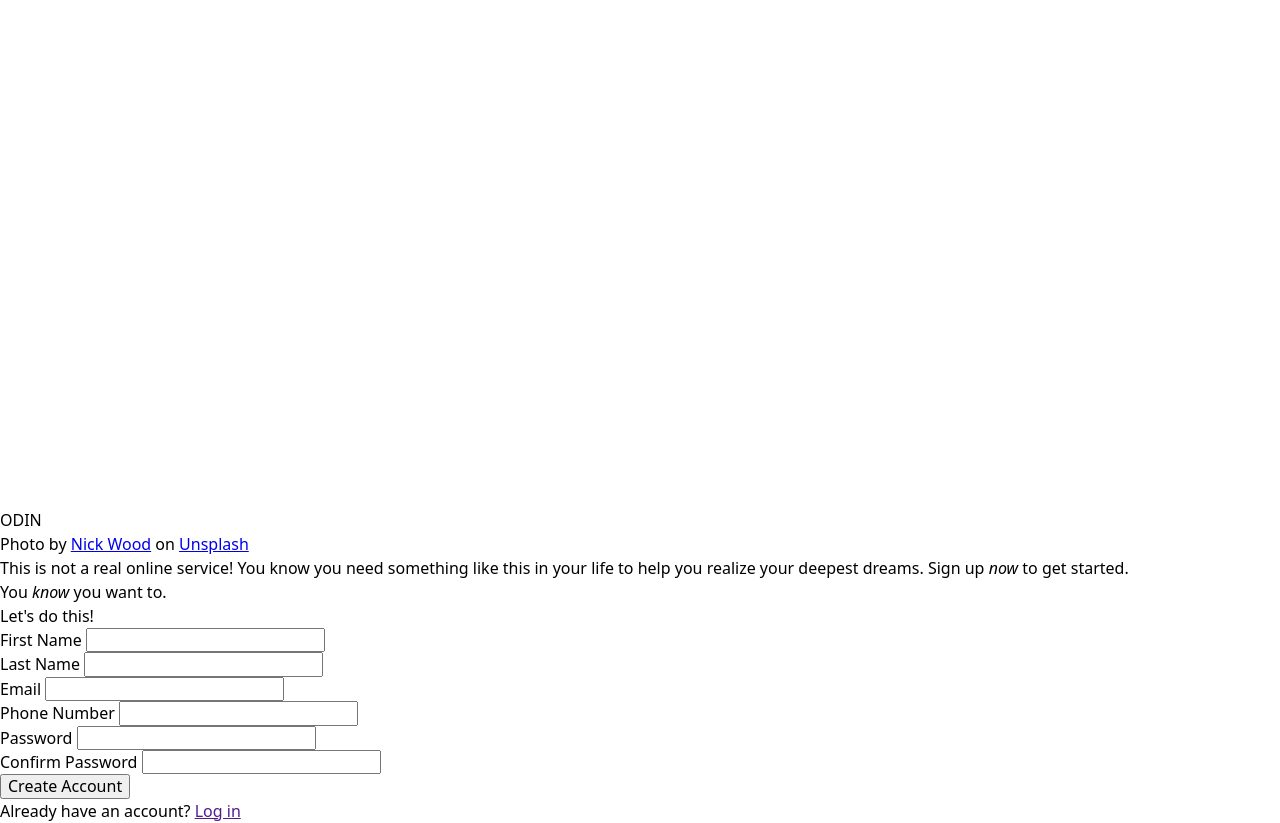
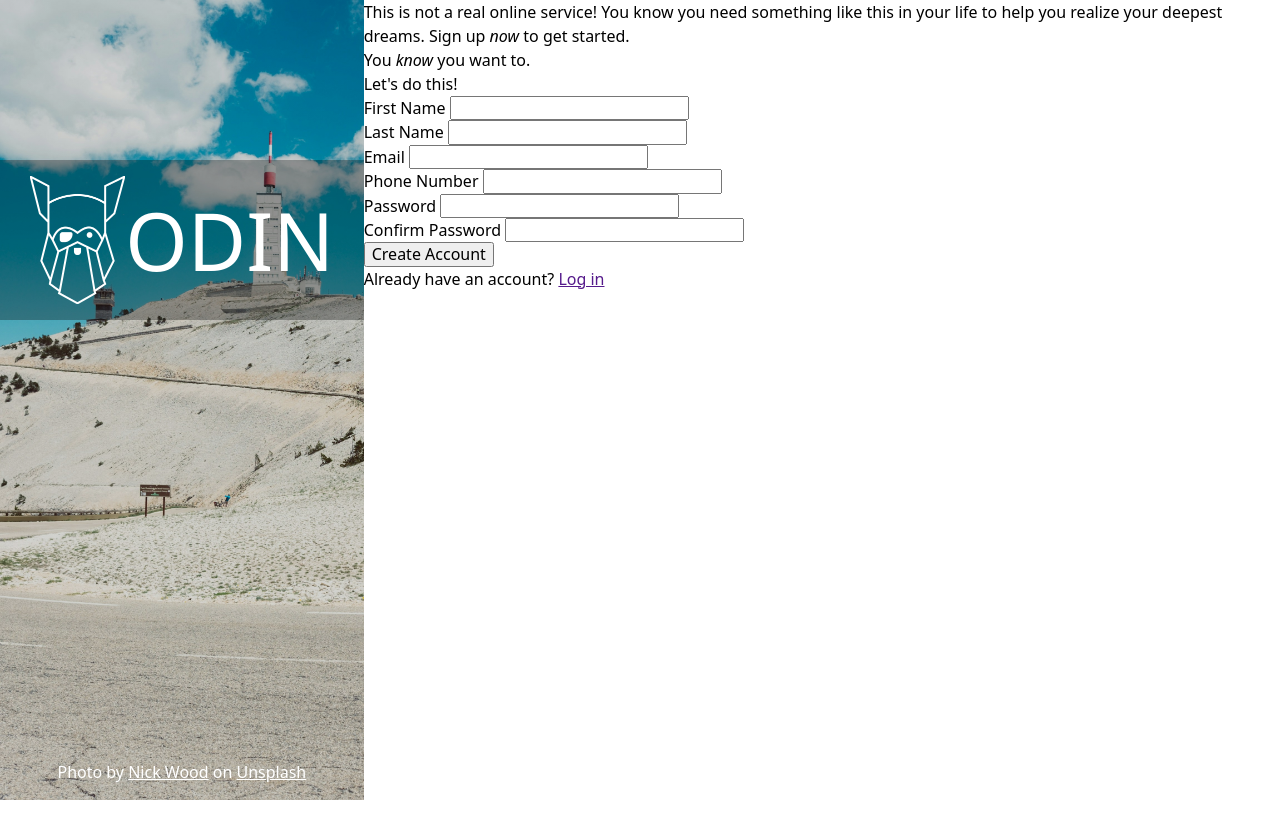
Before and after one commit to LydosSky/sign-up-form, a plain HTML site: page index.html in a window 1280 px wide. After the commit the page ends 800 px from the top, so only its background shows below. Drawn offline with Linux system fonts and the light colour scheme.

Commit message:
finished with left logo side also changed image

```diff
--- a/index.html
+++ b/index.html
@@ -10,8 +10,11 @@
   </head>
   <body>
     <div class="left-container">
-      <img src="./photo-1561057054-73b1df1e774f" alt="" />
-      <h1 class="odin-logo"><img src="./odin-lined.png" alt="" /> ODIN</h1>
+      <div class="logo">
+        <img src="./odin-lined.png" alt="" />
+        <h1 class="odin-logo">ODIN</h1>
+      </div>
+      <div class="credit">
         <p>
           Photo by
           <a
@@ -24,6 +27,7 @@
             >Unsplash</a
           >
         </p>
+      </div>
     </div>
     <div class="right-container">
       <div class="upper-container">
--- a/style.css
+++ b/style.css
@@ -43,3 +43,52 @@ img {
     max-inline-size: 100%;
 }
 /* ======================================================= */
+
+body {
+    height: 100vh;
+    display: flex;
+}
+
+.left-container {
+    flex-basis: 35%;
+    background: linear-gradient(rgba(0, 0, 0, 0.15), rgba(0, 0, 0, 0.15)),
+        url("./nick-wood-ghk4pUvpVy0-unsplash.jpg");
+    background-size: cover;
+    display: flex;
+    flex-direction: column;
+    justify-content: center;
+    text-align: center;
+    color: white;
+    position: relative;
+}
+
+.logo {
+    background-color: rgba(0, 0, 0, 0.3);
+    text-align: center;
+    display: flex;
+    justify-content: center;
+    align-items: center;
+    padding: 1rem;
+    height: 10rem;
+    margin-bottom: 20rem;
+}
+
+.logo img {
+    height: 100%;
+}
+
+.logo h1 {
+    font-size: 5rem;
+}
+
+.credit {
+    position: absolute;
+    bottom: 1rem;
+    width: 100%;
+    text-align: center;
+}
+
+.credit a {
+    text-decoration: underline;
+    color: white;
+}
```
Also changed, not shown: nick-wood-ghk4pUvpVy0-unsplash.jpg (added), 1 other file. Lines whose indentation alone changed are shown as unchanged.
